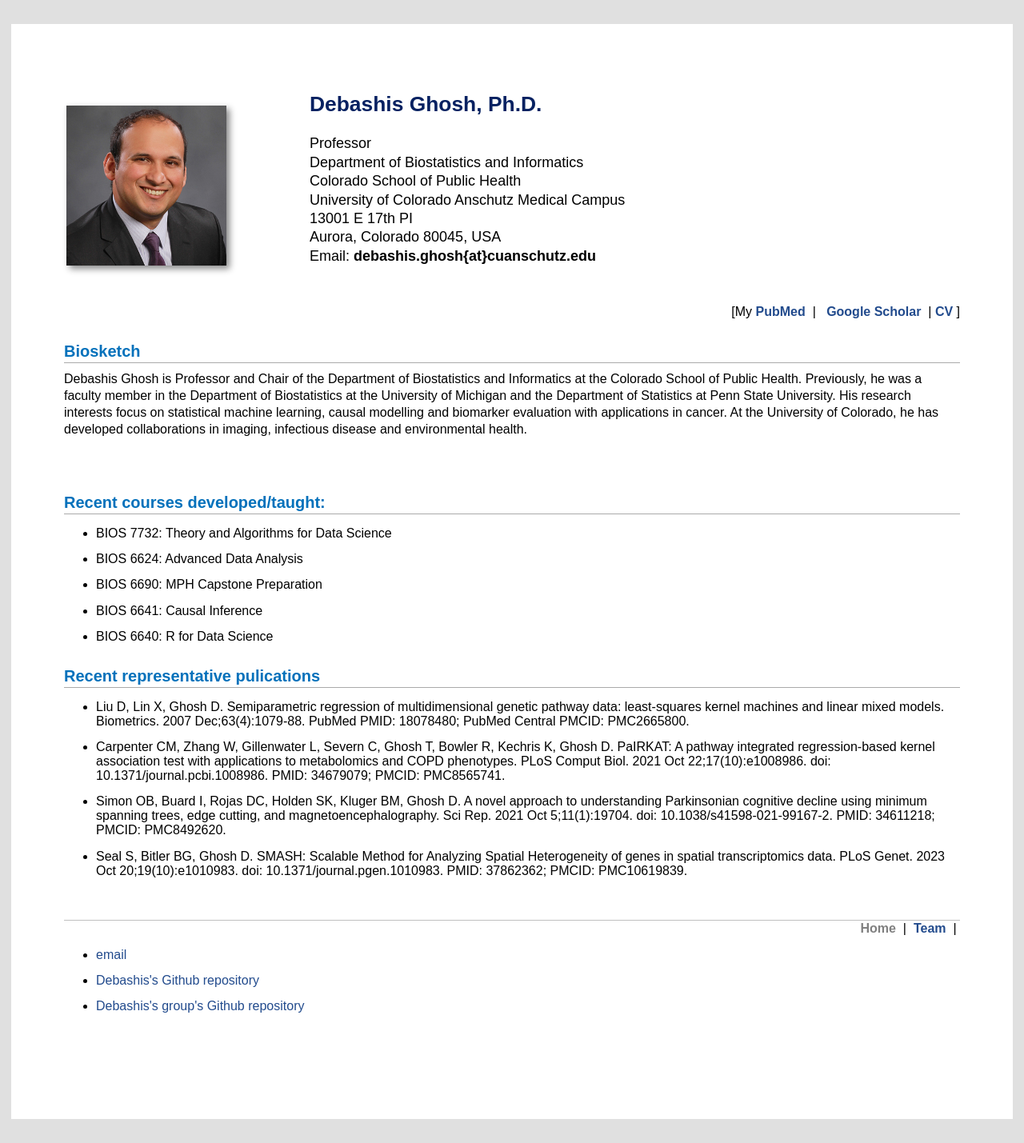
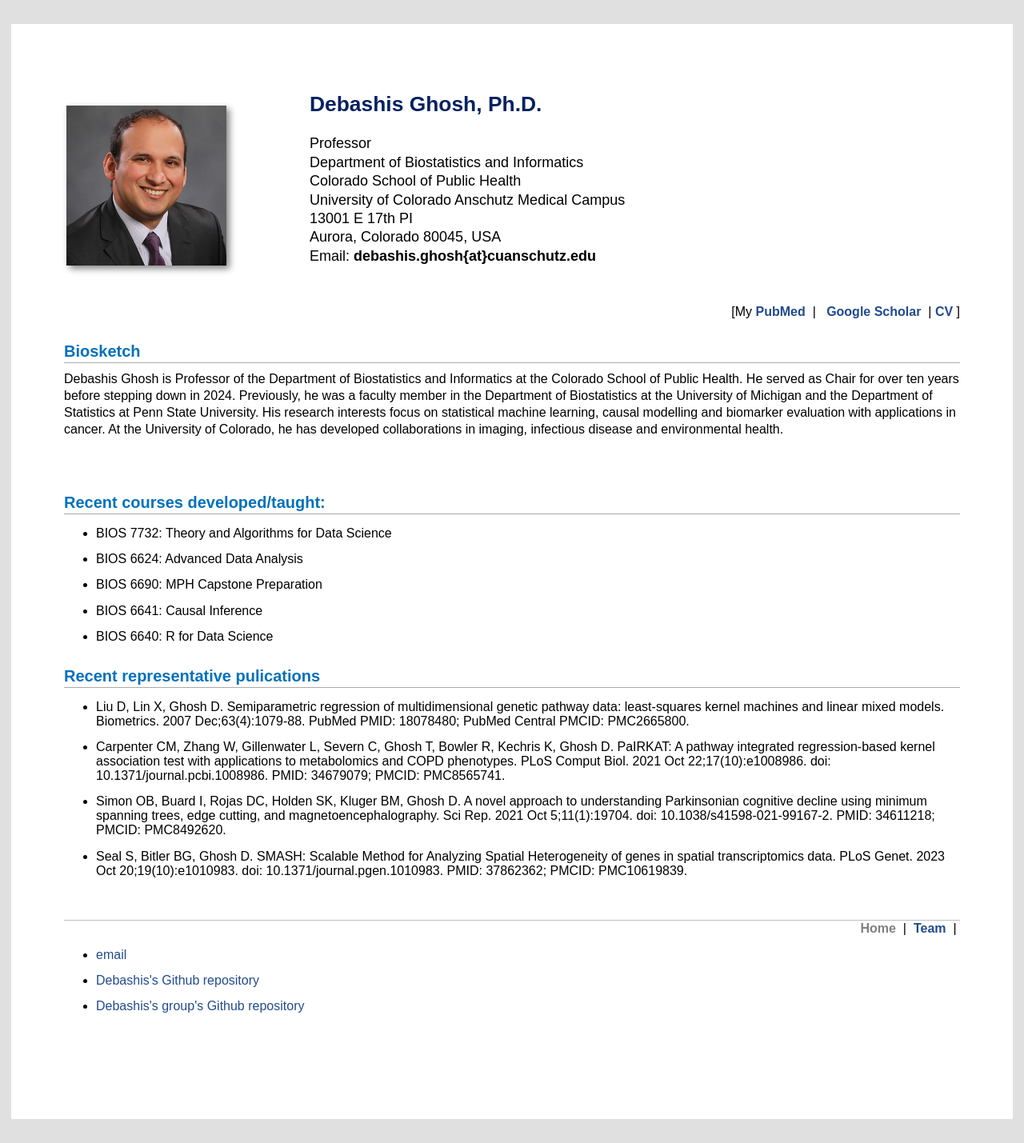
Before and after one commit to ghoshd/ghoshd.github.io, a Jekyll site: the page index.html, which Jekyll copies as it is, in a window 1280 px wide. Shown: the whole page at 80% size. Built offline with Jekyll 4.4.1, drawn with Linux system fonts in a browser that asks for light colours; nearby versions of some CDN libraries; library files that are not in the unit come from our copies.

Commit message:
Update index.html
This is a change made on 3/6/25.

```diff
--- a/index.html
+++ b/index.html
@@ -58,8 +58,8 @@
 </div>
 
 <h2><font color="#0371BB">Biosketch</font></h2>
-	<p>Debashis Ghosh is Professor and Chair of the Department of Biostatistics and Informatics at the Colorado School of Public Health.
-		Previously, he was a faculty member in the Department of Biostatistics at the University of Michigan and the Department of
+	<p>Debashis Ghosh is Professor of the Department of Biostatistics and Informatics at the Colorado School of Public Health. He served as Chair
+		for over ten years before stepping down in 2024.  Previously, he was a faculty member in the Department of Biostatistics at the University of Michigan and the Department of
 		Statistics at Penn State University. His research interests focus on statistical machine learning, causal modelling and
 		biomarker evaluation with applications in cancer.  At the University of Colorado, he has developed collaborations in imaging,
 		infectious disease and environmental health.</p>
```
